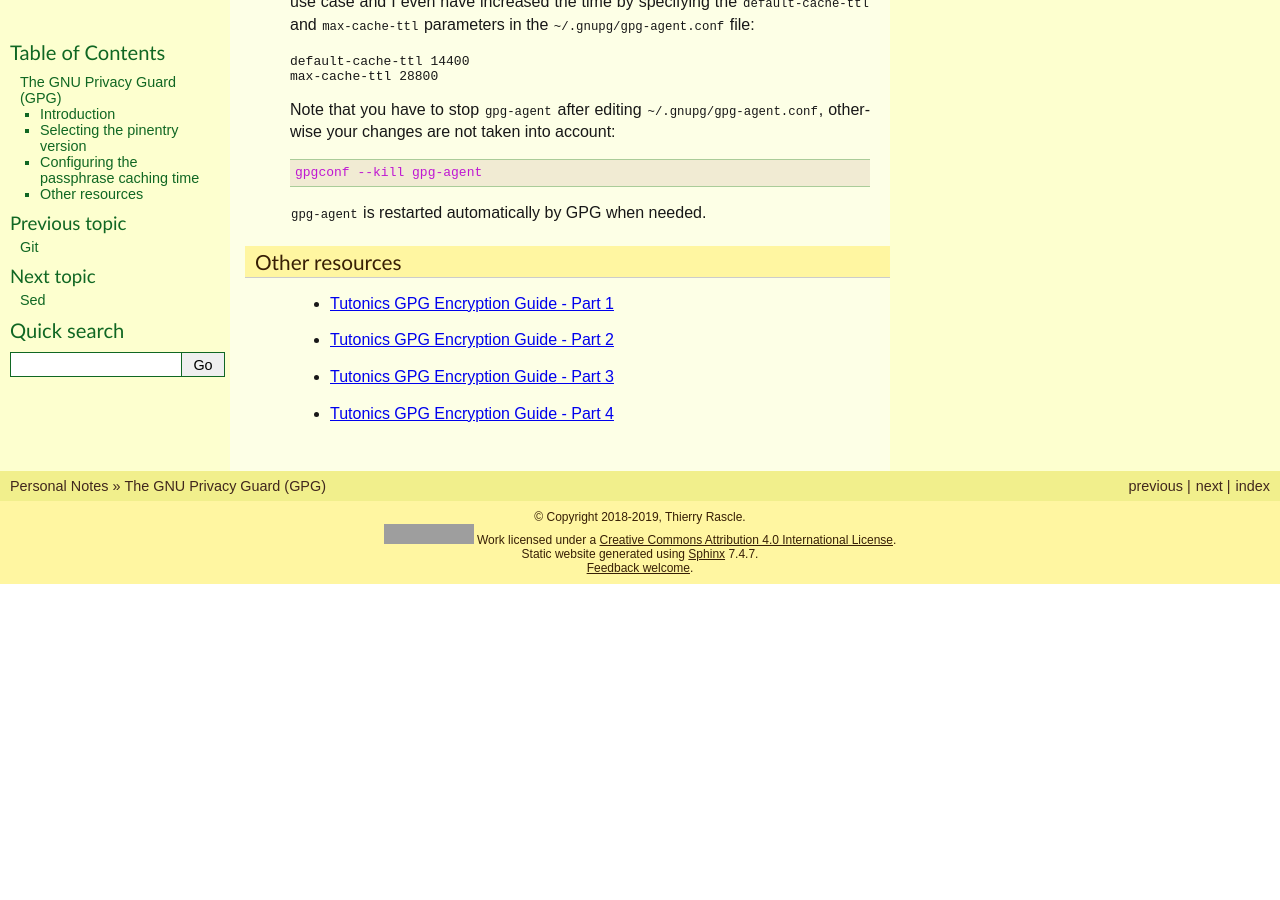
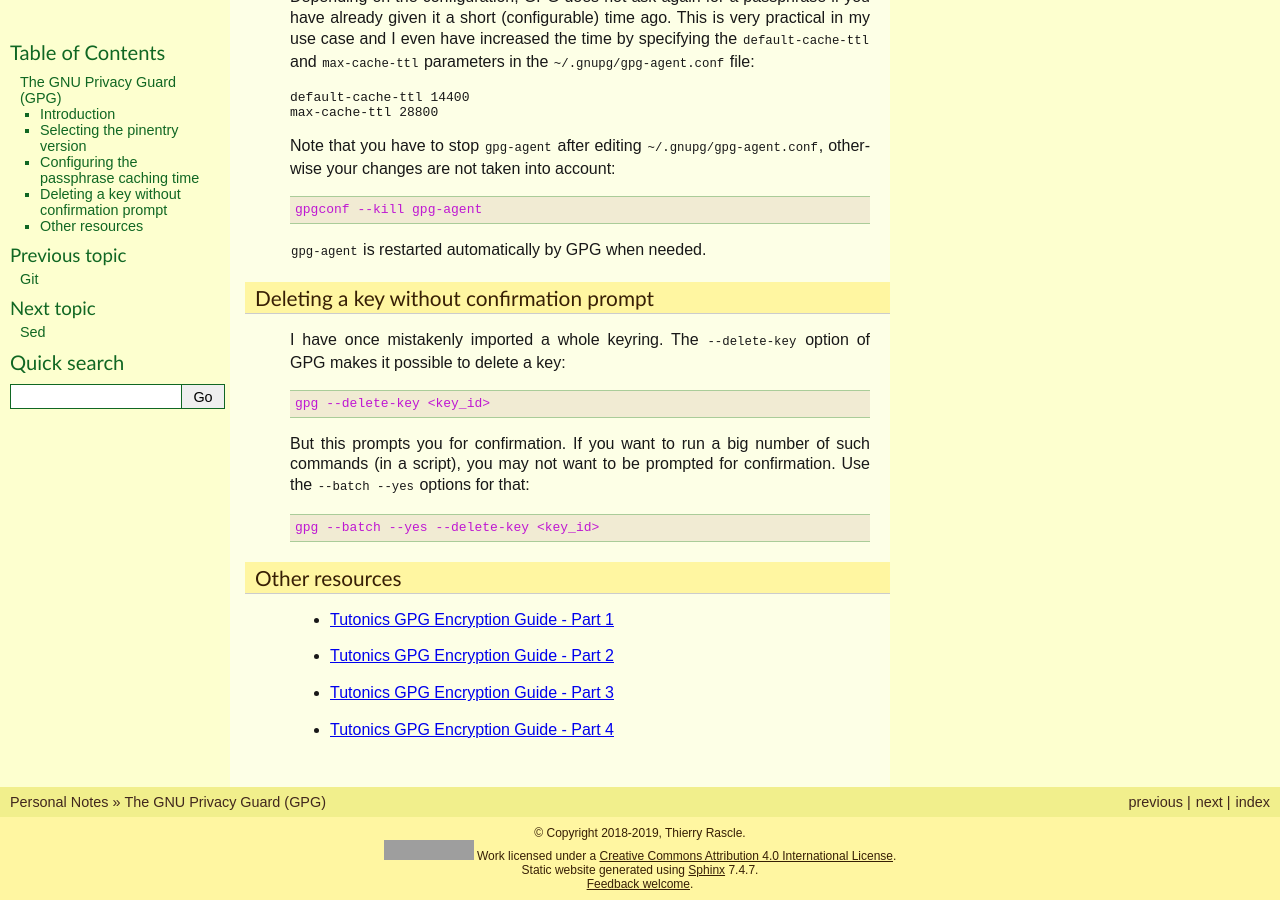
Before and after one commit to thierr26/thierr26_personal_notes_sphinx_sources, a Sphinx documentation site: the page built from source/gnu_privacy_guard.rst, in a window 1280 px wide and 900 px high, scrolled down 882 px. Built offline with Sphinx 7.4.7, drawn with Linux system fonts in a browser that asks for light colours; before the commit the page ends 1466 px from its top, so only the background shows below that; some of the changed text lies outside the part shown; grey boxes are pictures that could not be loaded.

Commit message:
Add key deletion section (GPG)

```diff
--- a/source/gnu_privacy_guard.rst
+++ b/source/gnu_privacy_guard.rst
@@ -71,6 +71,24 @@ account::
 ``gpg-agent`` is restarted automatically by GPG when needed.
 
 
+Deleting a key without confirmation prompt
+------------------------------------------
+
+.. index::
+  pair: gpg; batch mode
+
+I have once mistakenly imported a whole keyring. The ``--delete-key`` option of
+GPG makes it possible to delete a key::
+
+  gpg --delete-key <key_id>
+
+But this prompts you for confirmation. If you want to run a big number of such
+commands (in a script), you may not want to be prompted for confirmation. Use
+the ``--batch --yes`` options for that::
+
+  gpg --batch --yes --delete-key <key_id>
+
+
 .. _tutonics_gpg_encryption_guide_links:
 
 Other resources
```
